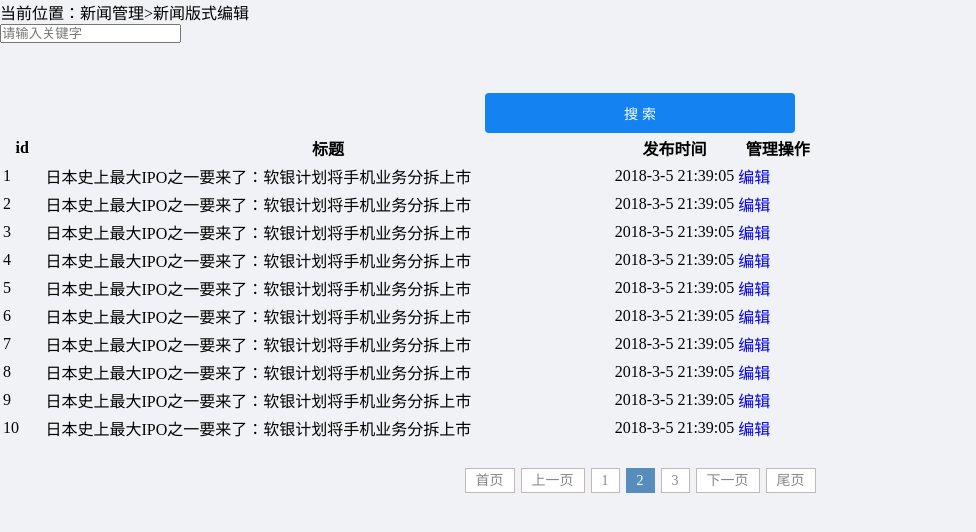
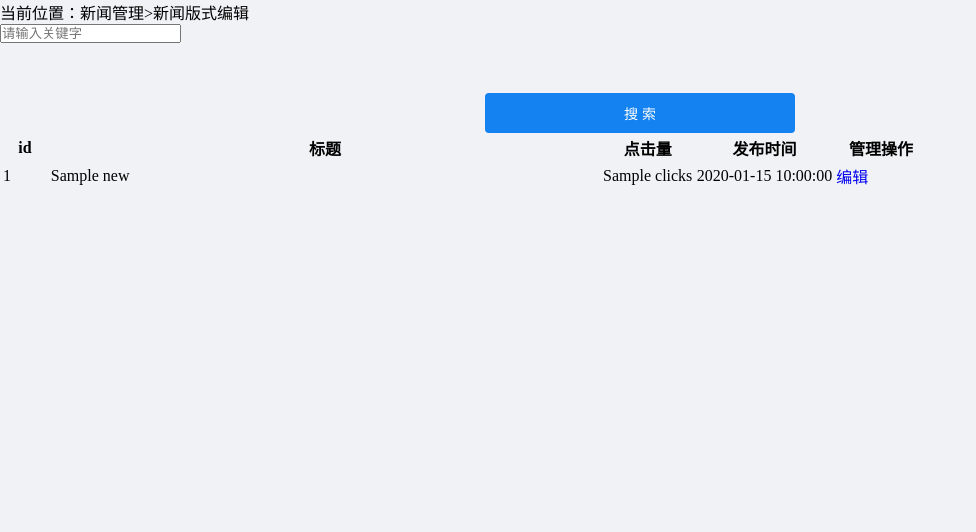
Before and after one commit to savor007/XinjingNewsPlatform, a Python web app: template source/templates/admin/news_edit.html in a window 1280 px wide. Shown: the top 532 px of the page, without its empty margins (0-976 px from the left). Run offline with Jinja, Linux system fonts and the light colour scheme; the template is opened without the code that fills it: most values are stand-ins (such as "Sample title", 1, 10 or a date in 2020).

Commit message:
add news review and news edit

```diff
--- a/source/templates/admin/index.html
+++ b/source/templates/admin/index.html
@@ -28,7 +28,7 @@
 			<div class="first_menu"><a href="#" class="icon02">新闻管理</a></div>
 			<ul class="sub_menu">
 				<li><a href="/admin/news_review" class="icon031" target="main_frame">新闻审核</a></li>
-				<li><a href="/admin/news_review_detail" class="icon032" target="main_frame">新闻版式编辑</a></li>
+				<li><a href="/admin/news_edit" class="icon032" target="main_frame">新闻版式编辑</a></li>
 				<li><a href="news_type.html" class="icon034" target="main_frame">新闻分类管理</a></li>
 			</ul>
 		</div>
--- a/source/templates/admin/news_edit.html
+++ b/source/templates/admin/news_edit.html
@@ -23,90 +23,22 @@
 			<table class="common_table">
 				<tr>
 					<th width="5%">id</th>
-					<th width="70%">标题</th>
+					<th width="60%">标题</th>
+                    <th width="10%">点击量</th>
 					<th width="15%">发布时间</th>
 					<th width="10%">管理操作</th>
 				</tr>
+                {% for news in data.news_list %}
 				<tr>
-					<td>1</td>
-					<td class="tleft">日本史上最大IPO之一要来了：软银计划将手机业务分拆上市</td>
-					<td>2018-3-5 21:39:05</td>
+					<td>{{ news.id }}</td>
+					<td class="tleft">{{ news.title }}</td>
+                    <td>{{ news.clicks }}</td>
+					<td>{{ news.create_time }}</td>
 					<td>
-						<a href="news_edit_detail.html" class="edit">编辑</a>
+						<a href="/admin/news_edit_action?news_id={{ news.id }}" class="edit">编辑</a>
 					</td>
 				</tr>
-				<tr>
-					<td>2</td>
-					<td class="tleft">日本史上最大IPO之一要来了：软银计划将手机业务分拆上市</td>
-					<td>2018-3-5 21:39:05</td>
-					<td>
-						<a href="news_edit_detail.html" class="edit">编辑</a>
-					</td>
-				</tr>
-				<tr>
-					<td>3</td>
-					<td class="tleft">日本史上最大IPO之一要来了：软银计划将手机业务分拆上市</td>
-					<td>2018-3-5 21:39:05</td>
-					<td>
-						<a href="news_edit_detail.html" class="edit">编辑</a>
-					</td>
-				</tr>
-				<tr>
-					<td>4</td>
-					<td class="tleft">日本史上最大IPO之一要来了：软银计划将手机业务分拆上市</td>
-					<td>2018-3-5 21:39:05</td>
-					<td>
-						<a href="news_edit_detail.html" class="edit">编辑</a>
-					</td>
-				</tr>
-				<tr>
-					<td>5</td>
-					<td class="tleft">日本史上最大IPO之一要来了：软银计划将手机业务分拆上市</td>
-					<td>2018-3-5 21:39:05</td>
-					<td>
-						<a href="news_edit_detail.html" class="edit">编辑</a>
-					</td>
-				</tr>
-				<tr>
-					<td>6</td>
-					<td class="tleft">日本史上最大IPO之一要来了：软银计划将手机业务分拆上市</td>
-					<td>2018-3-5 21:39:05</td>
-					<td>
-						<a href="news_edit_detail.html" class="edit">编辑</a>
-					</td>
-				</tr>
-				<tr>
-					<td>7</td>
-					<td class="tleft">日本史上最大IPO之一要来了：软银计划将手机业务分拆上市</td>
-					<td>2018-3-5 21:39:05</td>
-					<td>
-						<a href="news_edit_detail.html" class="edit">编辑</a>
-					</td>
-				</tr>
-				<tr>
-					<td>8</td>
-					<td class="tleft">日本史上最大IPO之一要来了：软银计划将手机业务分拆上市</td>
-					<td>2018-3-5 21:39:05</td>
-					<td>
-						<a href="news_edit_detail.html" class="edit">编辑</a>
-					</td>
-				</tr>
-				<tr>
-					<td>9</td>
-					<td class="tleft">日本史上最大IPO之一要来了：软银计划将手机业务分拆上市</td>
-					<td>2018-3-5 21:39:05</td>
-					<td>
-						<a href="news_edit_detail.html" class="edit">编辑</a>
-					</td>
-				</tr>
-				<tr>
-					<td>10</td>
-					<td class="tleft">日本史上最大IPO之一要来了：软银计划将手机业务分拆上市</td>
-					<td>2018-3-5 21:39:05</td>
-					<td>
-						<a href="news_edit_detail.html" class="edit">编辑</a>
-					</td>
-				</tr>
+                {% endfor %}
 			</table>
 		</div>
 
@@ -117,10 +49,10 @@
         <script>
 			$(function() {
 				$("#pagination").pagination({
-					currentPage: 2,
-					totalPage: 3,
+					currentPage: {{ data.current_page }},
+					totalPage: {{ data.total_page }},
 					callback: function(current) {
-					    alert('ok!');
+					    window.location = '/admin/news_edit?page=' + current;
 					}
 				});
 			});
--- a/source/templates/admin/news_review_detail.html
+++ b/source/templates/admin/news_review_detail.html
@@ -44,7 +44,7 @@
                 </div>
             </div>
             <div class="form_group indent_group">
-                <input type="radio" name="action" checked="" value="accept"> 通过&nbsp;&nbsp;&nbsp;&nbsp;
+                <input type="radio" name="action" checked="" value="approve"> 通过&nbsp;&nbsp;&nbsp;&nbsp;
                 <input type="radio" name="action" value="reject"> 拒绝通过
             </div>
             <div class="form_group group_hide">
@@ -56,7 +56,7 @@
                 <input type="button" value="取消" class="cancel" onclick="cancel()">
             </div>
             <!-- 隐藏字段，用于记录当前新闻id -->
-                <input name="news_id" value="{{ data.news_info.news.id }}" hidden>
+                <input name="news_id" value="{{ data.news_info.id }}" hidden>
 
             </form>
         </div>
--- a/source/utility/test.py
+++ b/source/utility/test.py
@@ -7,3 +7,7 @@
 print(current_time.tm_year)
 
 print(current_time)
+
+test="Test"
+
+test.lo
```
Also changed, not shown: source/modules/admin/views.py (+98 -0 lines), 1 other file.
